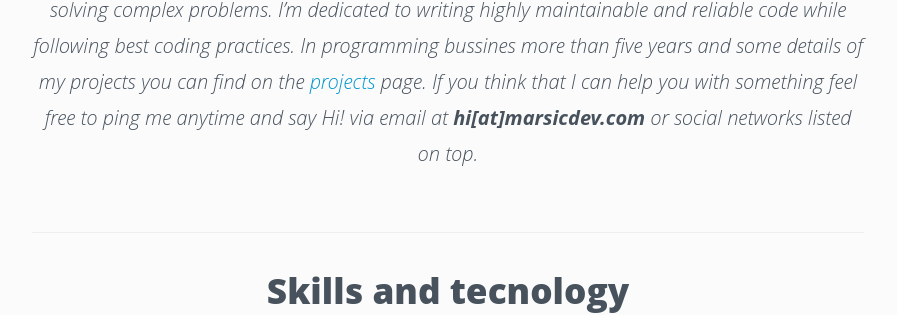
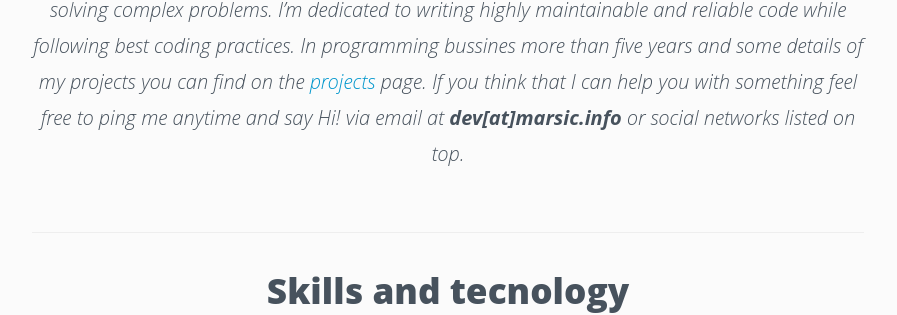
Before and after one commit to marsicdev/marsicdev.github.io, a Jekyll site: the page built from about.html, in a window 1280 px wide. Shown: the part 739-1054 px from the top of the page, without its empty margins (192-1089 px from the left). Built offline with Jekyll 4.4.1, drawn with Linux system fonts in a browser that asks for light colours; nearby versions of some CDN libraries.

Commit message:
Update about.html

```diff
--- a/about.html
+++ b/about.html
@@ -11,7 +11,7 @@
         Just a regular guy in search of adventure. Ambitious optimist. Internet addict. Always starving for excellence and new knowledge. Mobile is my passion. Always in search for new friends in some far far lands.
     </p>
     <p>
-        A polyglot developer deeply interested in high performance, software architecture and generally solving complex problems. I’m dedicated to writing highly maintainable and reliable code while following best coding practices. In programming bussines more than five years and some details of my projects you can find on the <a href="/projects">projects</a> page. If you think that I can help you with something feel free to ping me anytime and say Hi! via email at <b>hi[at]marsicdev.com</b> or social networks listed on top.
+        A polyglot developer deeply interested in high performance, software architecture and generally solving complex problems. I’m dedicated to writing highly maintainable and reliable code while following best coding practices. In programming bussines more than five years and some details of my projects you can find on the <a href="/projects">projects</a> page. If you think that I can help you with something feel free to ping me anytime and say Hi! via email at <b>dev[at]marsic.info</b> or social networks listed on top.
     </p>
 </div>
 
```
